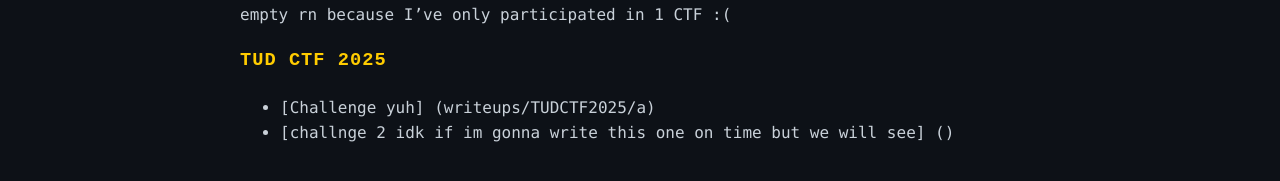
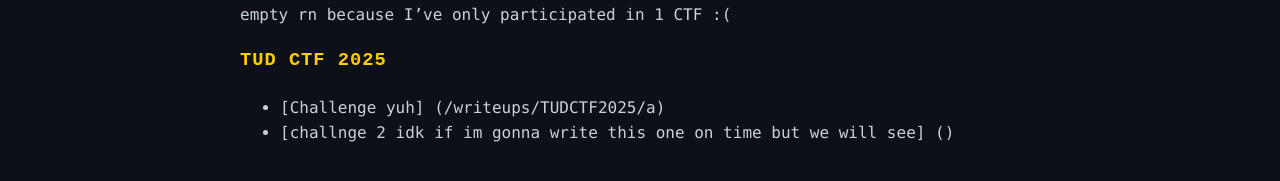
Before and after one commit to 18gssidhu10/18gssidhu10.github.io, a Jekyll site: the page built from ctf-writeups.md, in a window 1280 px wide. Shown: the part 193-374 px from the top of the page. Built offline with Jekyll 4.4.1, drawn with Linux system fonts in a browser that asks for light colours.

```diff
--- a/ctf-writeups.md
+++ b/ctf-writeups.md
@@ -9,5 +9,5 @@ Here is a collection of my solutions for various CTF's and their challenges. Ver
 
 
 ### TUD CTF 2025
-* [Challenge yuh] (writeups/TUDCTF2025/a)
+* [Challenge yuh] (/writeups/TUDCTF2025/a)
 * [challnge 2 idk if im gonna write this one on time but we will see] ()
```
